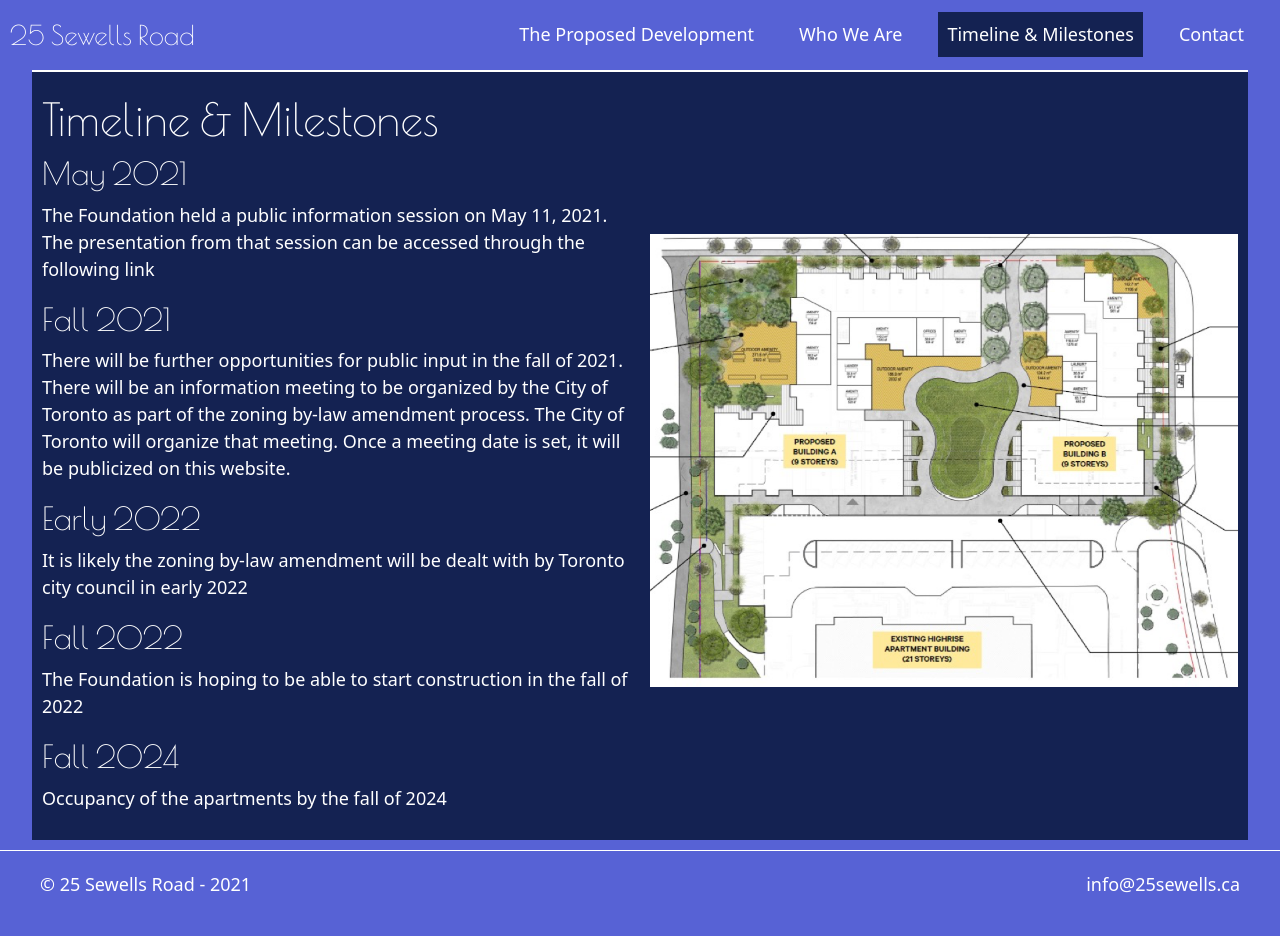
After one commit to twc-inc-ca/twc-inc-ca.github.io, a PHP site: page /timeline-and-milestones.html in a window 1280 px wide. The commit adds this page. Run offline with PHP 8.4, Linux system fonts and the light colour scheme.

Commit message:
create new pages

```diff
--- a/styles.css
+++ b/styles.css
@@ -346,8 +346,54 @@ h1, h2, h3, h4, h5, h6 {
       margin-bottom: 20px;
   }
 
-/* Contact Form */
 
+/* TIMELINE & MILESTONES */
+.timelineContainer {
+    border-top: white 2px solid;
+    width: 95%;
+    margin-left: 2.5%;
+    margin-right: 2.5%;
+    color: white;
+    padding-top: 10px;
+    background-color: #142252;
+}
+
+.timelineInfo {
+    width: 50%;
+    margin: 10px;
+}
+
+.timelineImage {
+    width: 50%;
+    margin: 10px;
+}
+
+.timelineImage img {
+    width: 100%;
+}
+
+
+
+  /* Contact Form */
+
+
+.contactContainer {
+    border-top: white 2px solid;
+    width: 95%;
+    margin-left: 2.5%;
+    margin-right: 2.5%;
+    color: white;
+    background-color: #142252;
+}
+
+.contactImage {
+    width: 60%;
+    margin-right: 10px;
+}
+
+.contactImage img {
+    max-width: 100%;
+}
 
 
   /* Breakpoint mobile 600px */
@@ -371,7 +417,6 @@ and (orientation: portrait) {
 
       .fact-box {
         text-align: center;
-        background-color: #909590;
         padding: 20px;
         width: 100%;
         height: 15rem;
@@ -411,7 +456,6 @@ and (orientation: portrait) {
 
     .fact-box {
       text-align: center;
-      background-color: #909590;
       padding: 20px;
       width: 100%;
       height: 15rem;
--- /dev/null
+++ b/timeline-and-milestones.html
@@ -0,0 +1,84 @@
+<!DOCTYPE html>
+<html>
+    <head>
+        <title>Timeline & Milestones - 25 Sewells Road</title>
+        <link href="https://cdn.jsdelivr.net/npm/bootstrap@5.0.0-beta3/dist/css/bootstrap.min.css" rel="stylesheet" integrity="sha384-eOJMYsd53ii+scO/bJGFsiCZc+5NDVN2yr8+0RDqr0Ql0h+rP48ckxlpbzKgwra6" crossorigin="anonymous">
+        <link rel="stylesheet" type='text/css' href="styles.css">
+        <link rel="preconnect" href="https://fonts.gstatic.com">
+        <link href="https://fonts.googleapis.com/css2?family=Poiret+One&display=swap" rel="stylesheet">
+        <link href="https://fonts.googleapis.com/css2?family=Open+Sans&display=swap" rel="stylesheet">
+
+
+      </head>
+
+
+    <body>
+
+<!--Nav-->
+<nav class="navbar navbar-expand-lg navbar-dark">
+    <button class="navbar-toggler" type="button" data-toggle="collapse" data-target="#navbarTogglerDemo01" aria-controls="navbarTogglerDemo01" aria-expanded="false" aria-label="Toggle navigation">
+      <span class="navbar-toggler-icon"></span>
+    </button>
+    <div class="collapse navbar-collapse" id="navbarTogglerDemo01">
+      <a class="navbar-brand" href="index.html">25 Sewells Road</a>
+      <ul class="navbar-nav ms-auto mt-2 mt-lg-0">
+        <li class="nav-item me-4">
+          <a class="nav-link" href="the-development.html">The Proposed Development</a>
+        </li>
+        <li class="nav-item me-4">
+          <a class="nav-link" href="who-we-are.html">Who We Are</a>
+        </li>
+        <li class="nav-item me-4">
+          <a class="nav-link active" href="timeline-and-milestones.html">Timeline & Milestones</a>
+        </li>
+        <li class="nav-item me-4">
+          <a class="nav-link" href="./contact.html">Contact</a>
+        </li>
+      </ul>
+    </div>
+  </nav>
+
+  <section>
+      <div class="isFlexContainer timelineContainer">
+      <div class="timelineInfo">
+          <h1>Timeline & Milestones</h1>
+          <h3>May 2021</h3>
+          <p>The Foundation held a public information session on May 11, 2021.  The presentation from that session can be accessed through the following link</p>
+          <h3>Fall 2021</h3>
+          <p>There will be further opportunities for public input in the fall of 2021.  There will be an information meeting to be organized by the City of Toronto as part of the zoning by-law amendment process.   The City of Toronto will organize that meeting.  Once a meeting date is set,  it will be publicized on this website.</p>
+          <h3>Early 2022</h3>
+          <p>It is likely the zoning by-law amendment will be dealt with by Toronto city council in early 2022</p>
+          <h3>Fall 2022</h3>
+          <p>The Foundation is hoping to be able to start construction in the fall of 2022</p>
+          <h3>Fall 2024</h3>
+          <p>Occupancy of the apartments by the fall of 2024</p>
+        </div>
+        <div class="timelineImage">
+            <img src="Images/Landscape.png" alt="plans showing landscaping of the development">
+        </div>
+        </div>
+  </section>
+
+
+
+  <!--Footer-->
+<footer>
+    <div class="footer">
+      <div class="footerContent">
+        <p>&copy; 25 Sewells Road - 2021</p>
+      </div>
+      <div class="footerContent">
+        <p>info@25sewells.ca</p>
+      </div>
+    </div>
+  </footer>
+
+
+  <!--Scripts-->
+  <script src="script.js" type="text/javascript"></script>
+  <script src="https://code.jquery.com/jquery-3.3.1.slim.min.js" integrity="sha384-q8i/X+965DzO0rT7abK41JStQIAqVgRVzpbzo5smXKp4YfRvH+8abtTE1Pi6jizo" crossorigin="anonymous"></script>
+  <script src="https://cdnjs.cloudflare.com/ajax/libs/popper.js/1.14.3/umd/popper.min.js" integrity="sha384-ZMP7rVo3mIykV+2+9J3UJ46jBk0WLaUAdn689aCwoqbBJiSnjAK/l8WvCWPIPm49" crossorigin="anonymous"></script>
+  <script src="https://stackpath.bootstrapcdn.com/bootstrap/4.1.3/js/bootstrap.min.js" integrity="sha384-ChfqqxuZUCnJSK3+MXmPNIyE6ZbWh2IMqE241rYiqJxyMiZ6OW/JmZQ5stwEULTy" crossorigin="anonymous"></script>
+
+    </body>
+    </html>
```
Also changed, not shown: contact.html (+68 -5 lines), index.html (+7 -4 lines), the-development.html (+6 -3 lines), who-we-are.html (+8 -5 lines), Images/Landscape.png (added), Images/SvN-Logo.png (added), Images/TWC-Logo.jpg (deleted), Images/TWC-Logo.png (added), Images/contact.jpg (added), 2 other files.
